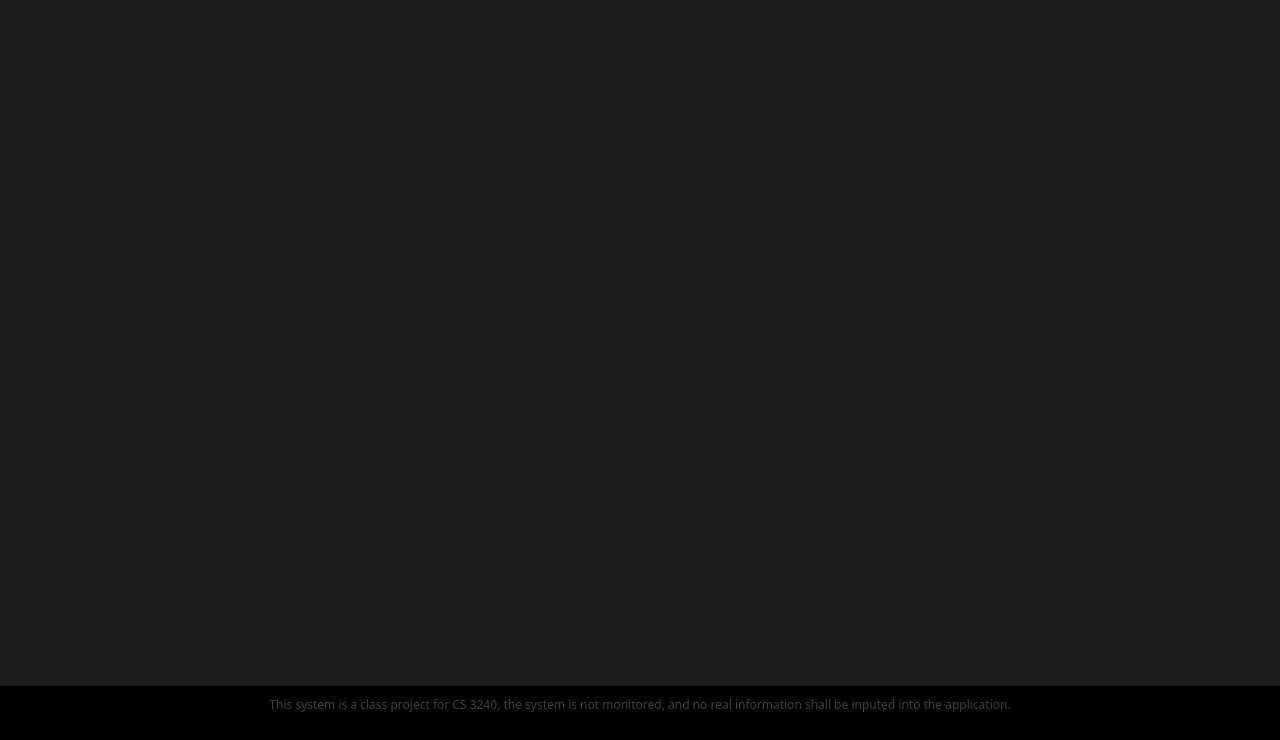
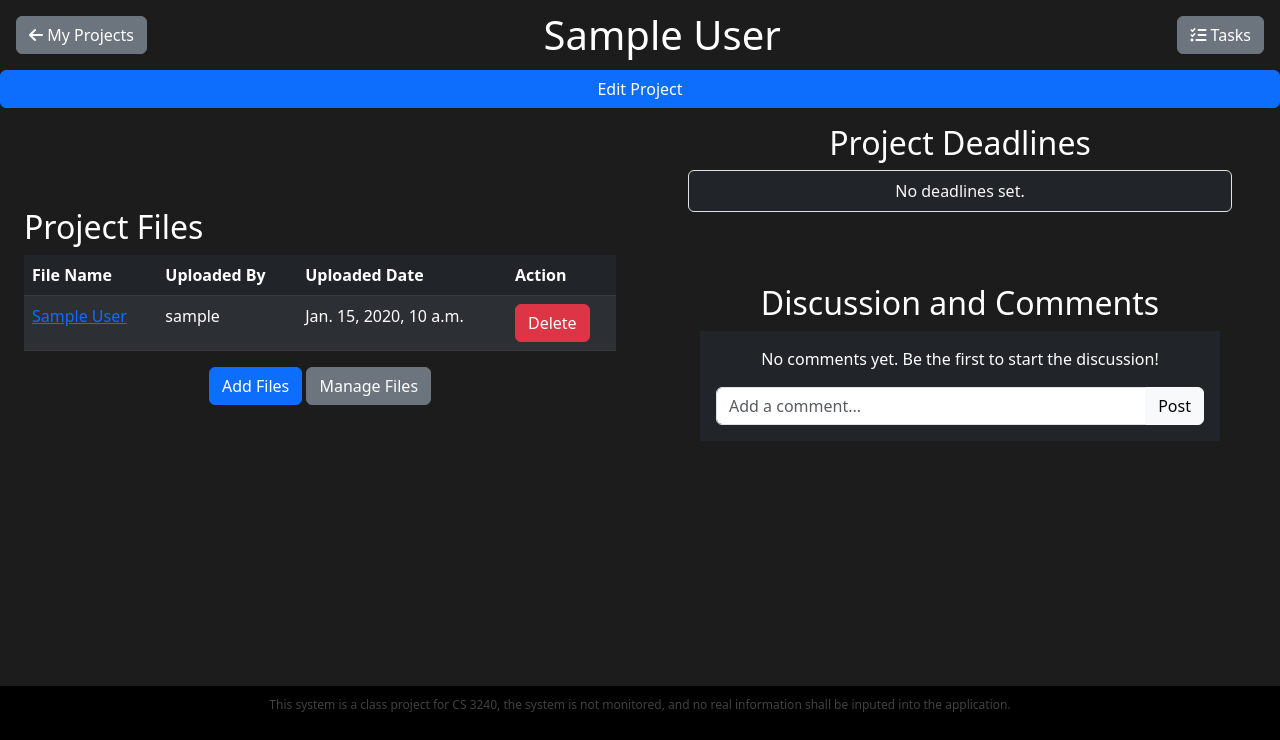
Before and after one commit to duk3y/music-production-pma, a Django app: page /projects/1/ in a window 1280 px wide. Shown: the part 60-800 px from the top of the page. Run offline with Django 5.2, Linux system fonts and the light colour scheme; a user stored in the database is signed in; tables that the repository leaves empty hold one stand-in row (values such as "Sample post").

Commit message:
Revert "Dealt with merging issues"
This reverts commit d27b2fc023ef93adfa6e127f221b25956f8f6bc6.

```diff
--- a/mysite/urls.py
+++ b/mysite/urls.py
@@ -29,6 +29,7 @@
     path('projects/<int:project_id>/tasks/<int:task_id>/delete/', delete_task, name="task_delete"),
     path('file/delete/<int:file_id>/', views.delete_file, name='delete_file'),
     path('projects/<int:project_id>/edit/', views.edit_project, name='edit_project'),
+    path('projects/<int:project_id>/manage_files/', views.manage_files, name='manage_files'),
     path("admin/", admin.site.urls),
     path("accounts/", include("allauth.urls")),
     path('', views.home, name='home'),
--- a/templates/project_info.html
+++ b/templates/project_info.html
@@ -4,7 +4,7 @@
   {{ project.name }} - Project Homepage
 {% endblock %}
 
-{% block cXontent %}
+{% block content %}
   <div class="container-fluid" style="height: 100%;">
         <div class="row align-items-center mb-3">
             <!-- Back to My Projects Button -->
@@ -19,13 +19,16 @@
             <div class="col-auto p-3 text-end">
                 <a href="{% url 'project_task_view' project.id %}" class="btn btn-secondary"><i class="fas fa-tasks"></i> Tasks</a>
             </div>
+            {% if not project.is_private %}
+            <a href="{% url 'edit_project' project.id %}" class="btn btn-primary">Edit Project</a>
+          {% endif %}
         </div>
 
     <div class="row">
       <!-- File Management Section (Left) -->
       <div class="col-md-6 d-flex align-items-center px-4">
         <div class="table-responsive w-100">
-          <h2>Project Files</h2>
+          <h2> Project Files</h2>
           <table class="table table-dark table-striped">
             <thead>
               <tr>
@@ -79,7 +82,6 @@
             {% endfor %}
           </ul>
         </div>
-      </div>
 
     <!-- Discussion and Comments Section -->
     <div class="row mt-4">
--- a/users/models.py
+++ b/users/models.py
@@ -10,6 +10,7 @@
     last_modified = models.DateTimeField(auto_now=True)
     user = models.ForeignKey(User, on_delete=models.CASCADE)
     collaborators = models.ManyToManyField(User, related_name='collaborating_projects', blank=True)
+    description = models.TextField(blank=True, null=True)
     description = models.TextField(blank=True, null=True)
     is_private = models.BooleanField(default=False)
 
```
Lines whose indentation alone changed are shown as unchanged.
